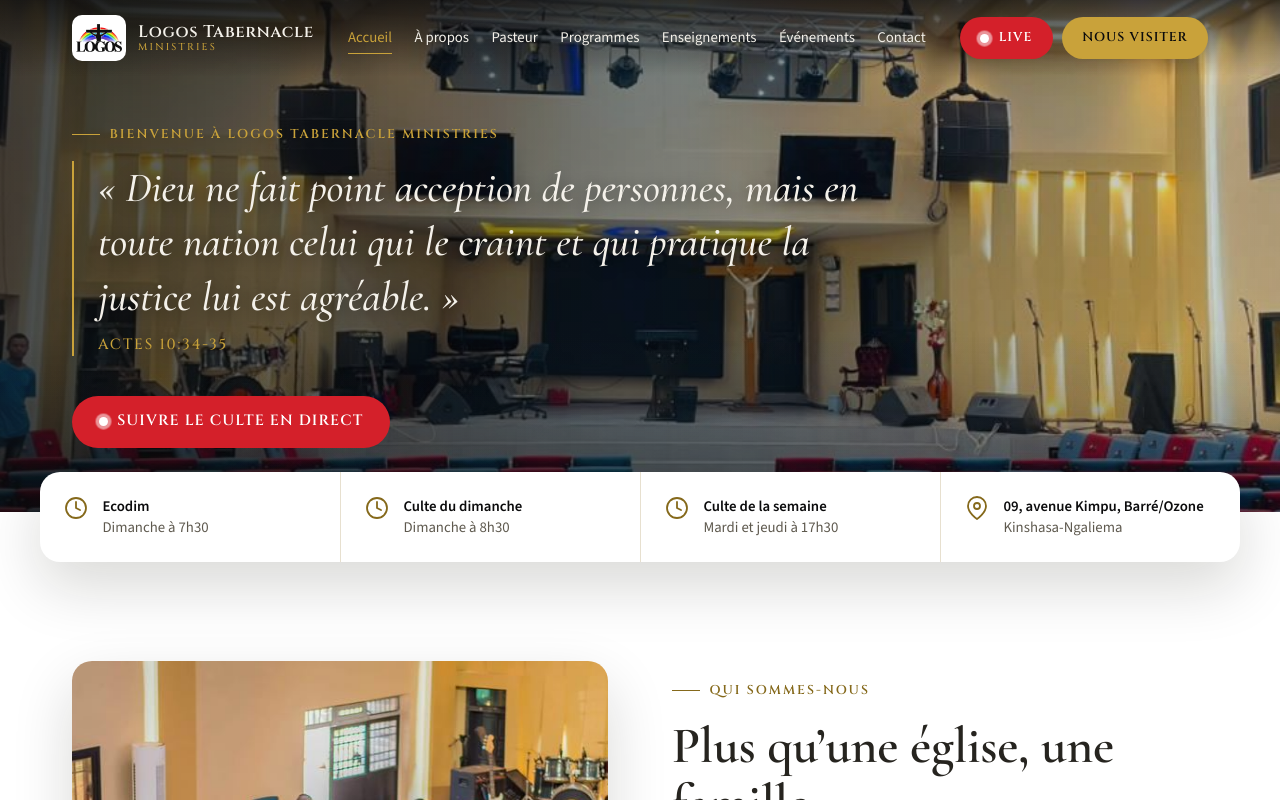
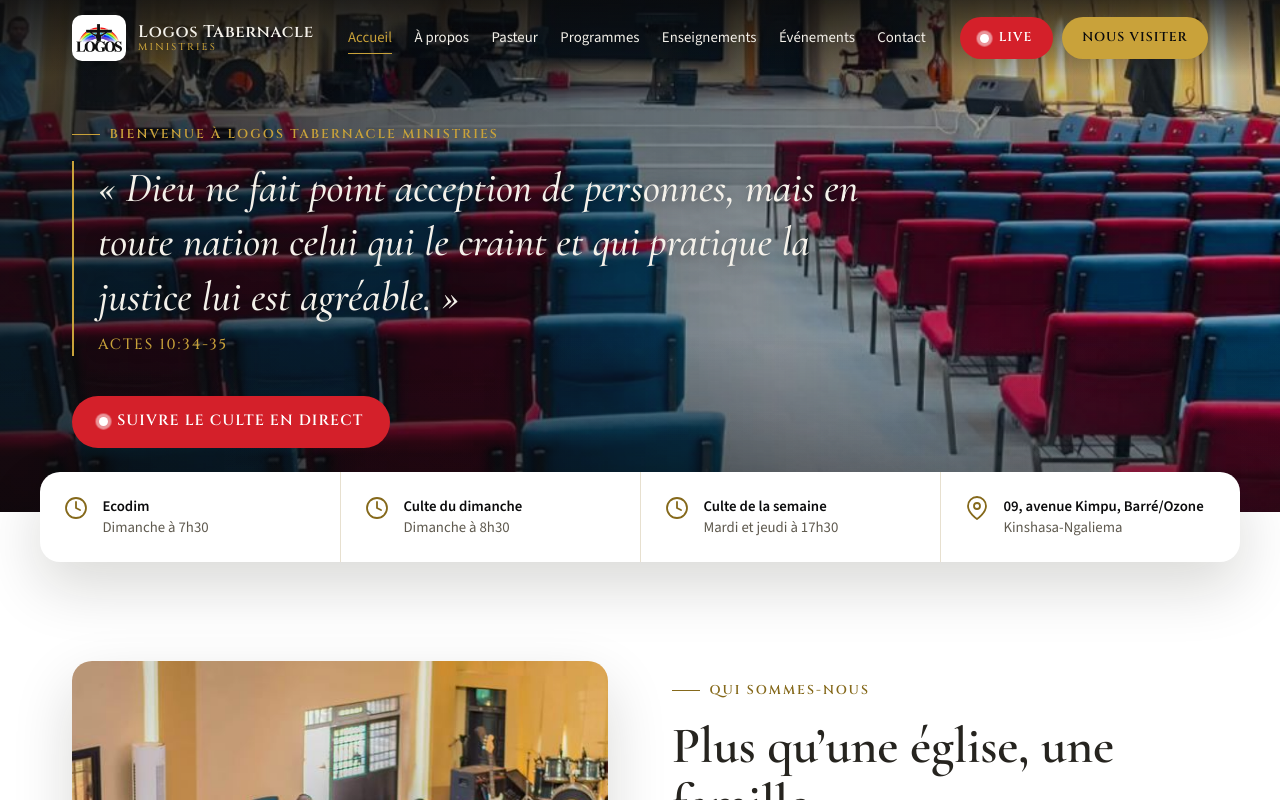
Before and after one commit to jknweb/logosministries, a React (Vite) app: page / in a window 1280 px wide. Shown: the top 800 px of the page. Built offline with nearby package versions, Linux system fonts and the light colour scheme.

Commit message:
Hero : image de fond cadrée en bas et au centre
Le travelling avant zoome aussi depuis le bas pour garder cette partie visible.

Co-Authored-By: Claude Opus 5.5 (1M context) <noreply@anthropic.com>
Claude-Session: https://claude.ai/code/session_01Eno94HCQ8NyxKBa87UP9an

```diff
--- a/src/components/Hero/Hero.css
+++ b/src/components/Hero/Hero.css
@@ -22,8 +22,8 @@
   content: '';
   position: absolute;
   inset: 0;
-  background: url('/images/temple-interieur.jpg') center 45% / cover no-repeat;
-  transform-origin: 50% 45%;
+  background: url('/images/temple-interieur.jpg') center bottom / cover no-repeat;
+  transform-origin: 50% 100%;
   will-change: transform, opacity;
   backface-visibility: hidden;
   animation: hero-dolly 28s linear infinite;
```
